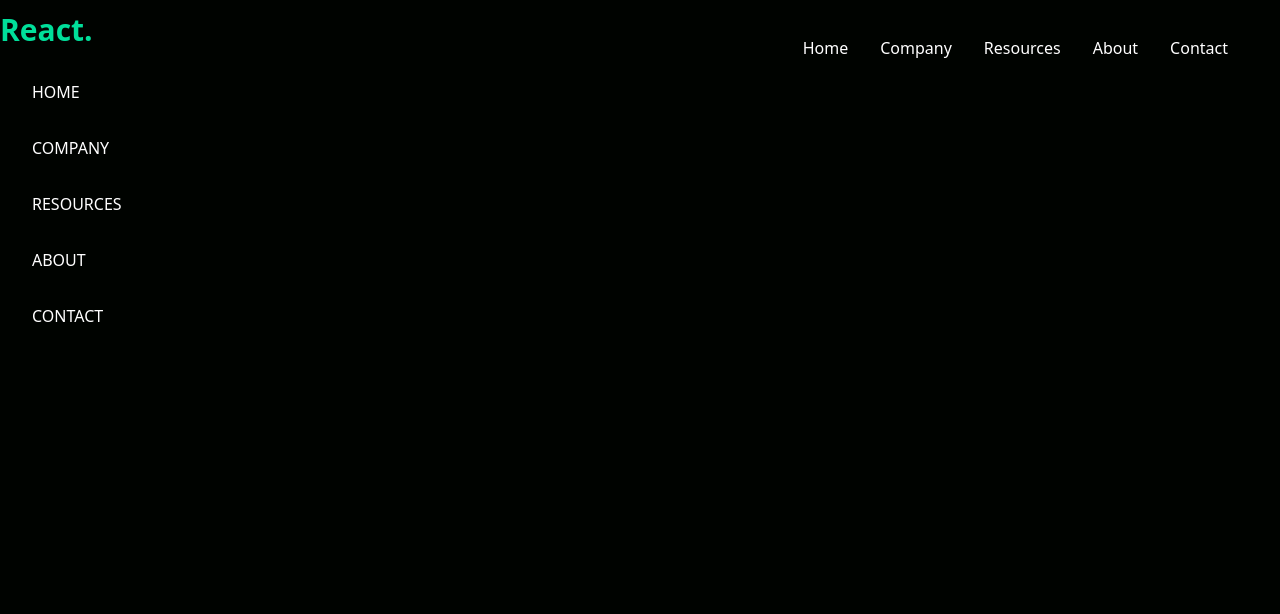
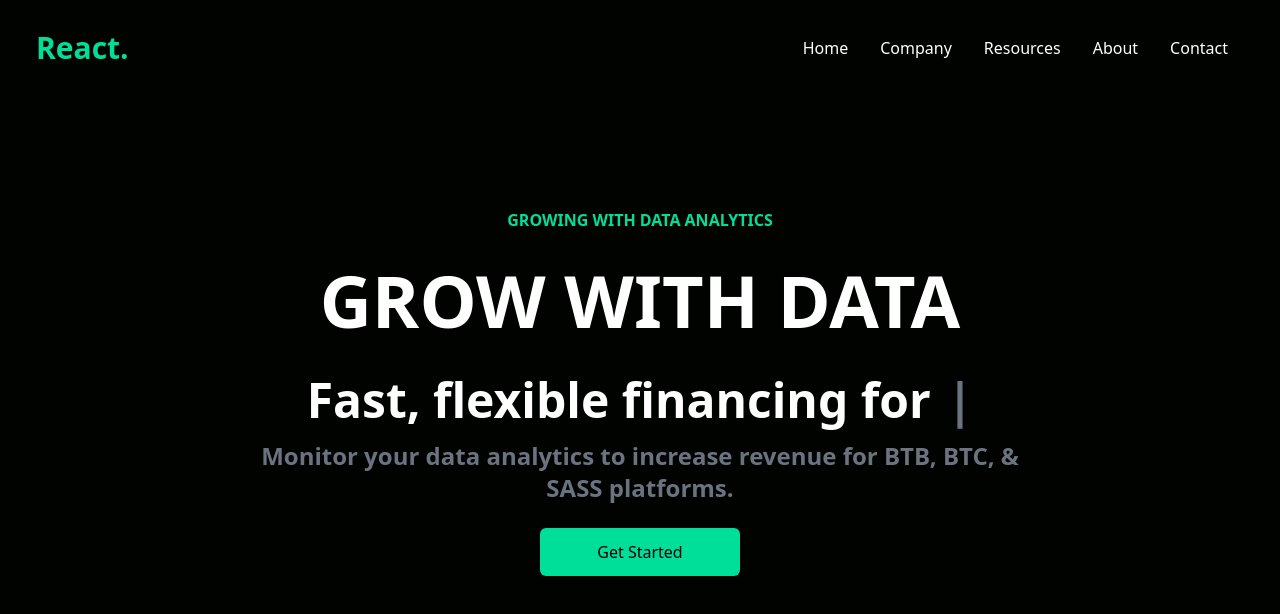
Before and after one commit to anzarahmed14/website-6, a React (Vite) app: page / in a window 1280 px wide. Shown: the top 614 px of the page. Built offline with nearby package versions, Linux system fonts and the light colour scheme.

Commit message:
Hero is completed

```diff
--- a/package.json
+++ b/package.json
@@ -12,7 +12,8 @@
   "dependencies": {
     "react": "^19.1.0",
     "react-dom": "^19.1.0",
-    "react-icons": "^5.5.0"
+    "react-icons": "^5.5.0",
+    "react-typed": "^2.0.12"
   },
   "devDependencies": {
     "@eslint/js": "^9.25.0",
--- a/src/App.tsx
+++ b/src/App.tsx
@@ -1,11 +1,13 @@
 
 import './App.css'
+import Hero from './components/Hero'
 import Navbar from './components/Navbar'
 
 function App() {
   return (
     <>
       <Navbar />
+      <Hero />
     </>
   )
 }
--- /dev/null
+++ b/src/components/Hero.tsx
@@ -0,0 +1,27 @@
+import React from 'react';
+import { ReactTyped, Typed } from "react-typed";
+
+const Hero = () => {
+  return (
+    <div className='text-white'>
+      <div className='max-w-[800px] mt-[-96px] w-full h-screen mx-auto text-center flex flex-col justify-center'>
+
+        <p className='text-[#00df9a] font-bold p-2'>GROWING WITH DATA ANALYTICS</p>
+        <h1 className='md:text-7xl sm:text-6xl text-4xl font-bold md:py-6'>GROW WITH DATA</h1>
+        <div className='md:text-5xl sm:text-4xl text-xl font-bold flex justify-center items-center py-4'>
+            <p>Fast, flexible financing for  </p>
+
+            <ReactTyped strings={['BTB', 'BTC', 'SASS']} typeSpeed={120} backSpeed={130} loop className='md:pl-4 pl-2 text-gray-500' />
+
+        </div>
+
+        <p className='md:text-2xl text-xl font-bold text-gray-500'>Monitor your data analytics to increase revenue for BTB, BTC, & SASS platforms.</p>
+        <button className='bg-[#00df9a] w-[200px] rounded-md font-medium my-6 mx-auto py-3 text-black'>Get Started</button>
+      </div>
+    </div>
+  )
+}
+
+
+
+export default Hero
--- a/src/components/Navbar.tsx
+++ b/src/components/Navbar.tsx
@@ -21,9 +21,9 @@
             <li className='p-4'>Contact</li>
         </ul>
         <div onClick={handleNav} className='block md:hidden'>
-            {!nav ? <AiOutlineClose /> : <AiOutlineMenu />}
+            {nav ? <AiOutlineClose /> : <AiOutlineMenu />}
         </div>
-        <div className={!nav ? 'fixed left-0 top-3 w-[60%] border-r-gray-900 bg-[#000300] ease-in-out duration-500' : ' fixed left-[-100%]  duration-500'}>
+        <div className={nav ? 'fixed left-0 top-3 w-[60%] border-r-gray-900 bg-[#000300] ease-in-out duration-500' : ' fixed left-[-100%] duration-500'}>
             <h1 className='w-full text-3xl font-bold text-[#00df9a]'>React.</h1>
             <ul className=' uppercase p-4'>
                 <li className='p-4 border-gray-600'>Home</li>
```
Also changed, not shown: 1 other file (tests, documents, lock files or other folders).
